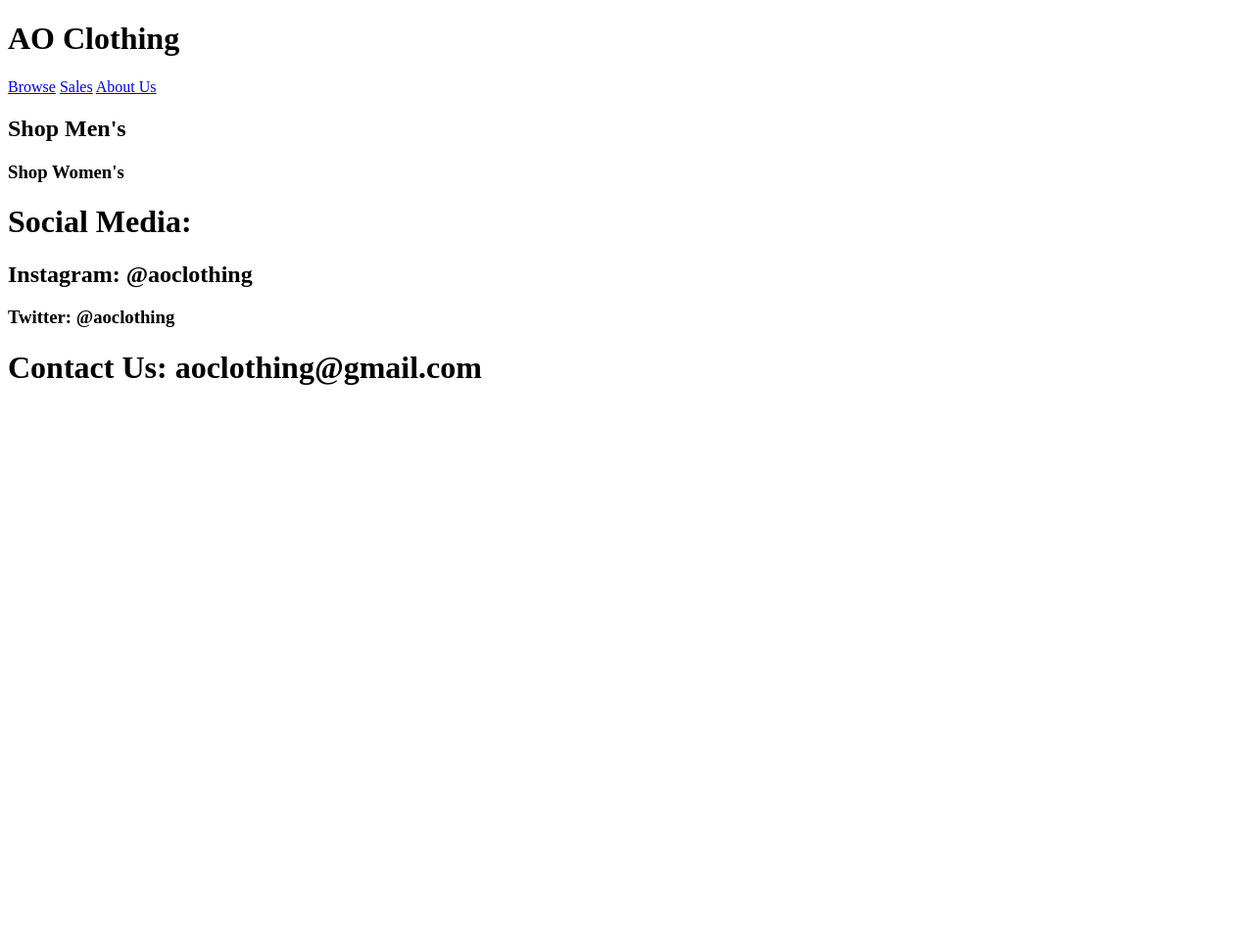
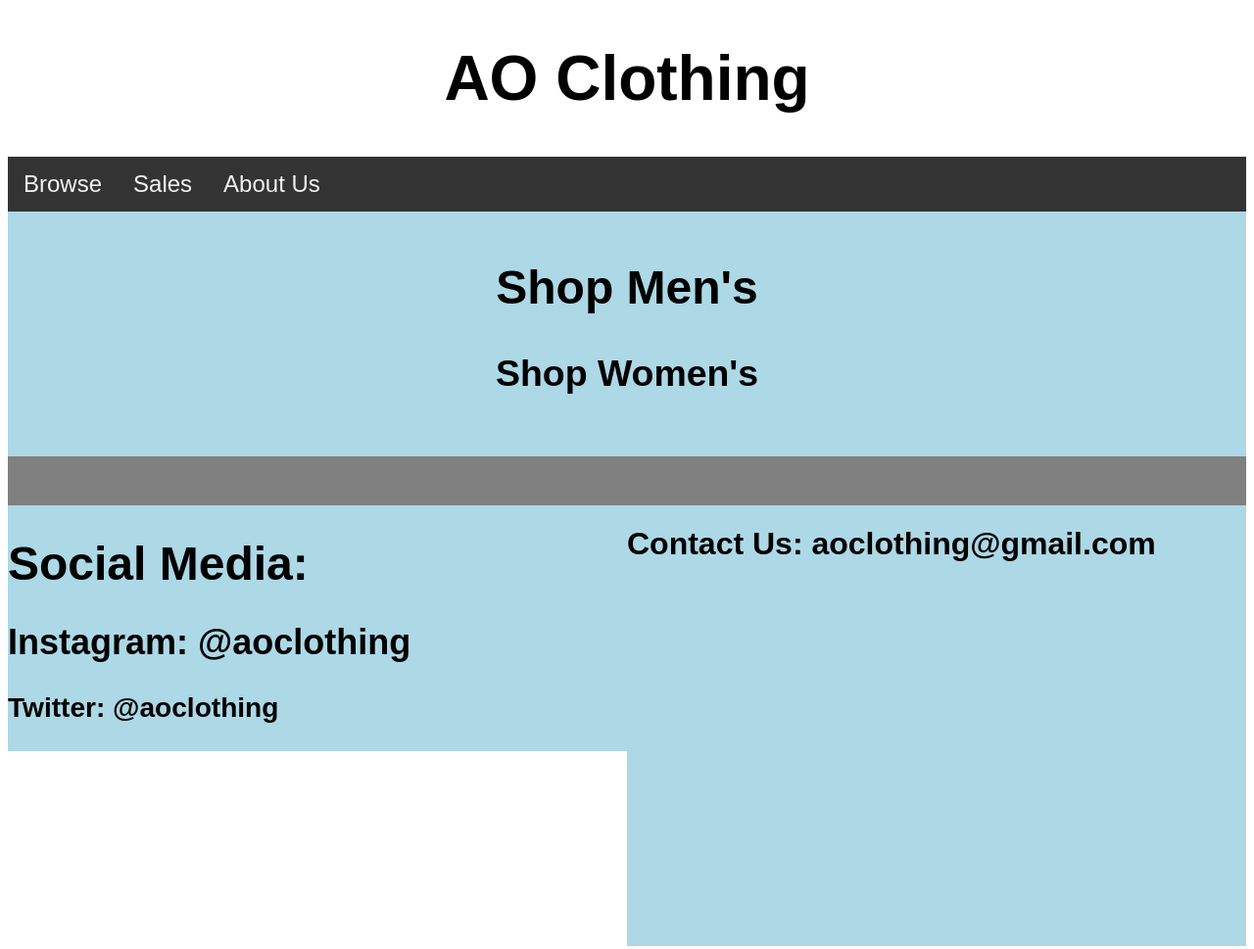
Before and after one commit to OfficialFern/officialfern.github.io, a plain HTML site: page index.html in a window 1280 px wide. Shown: the whole page at 98% size. Before the commit the page ends 800 px from the top, so only its background shows below. Drawn offline with Linux system fonts and the light colour scheme.

Commit message:
Update index.html

```diff
--- a/index.html
+++ b/index.html
@@ -4,14 +4,7 @@
 <title>AO Outfitters</title>
 <meta charset="utf-8">
 <meta name="viewport" content="width=device-width, initial-scale=1">
-<style>
-
-
-
-
-
-
-</style>
+<link rel="stylesheet" type="text/css" href="index.css">
 </head>
 <body>
   <div id="header">
```
